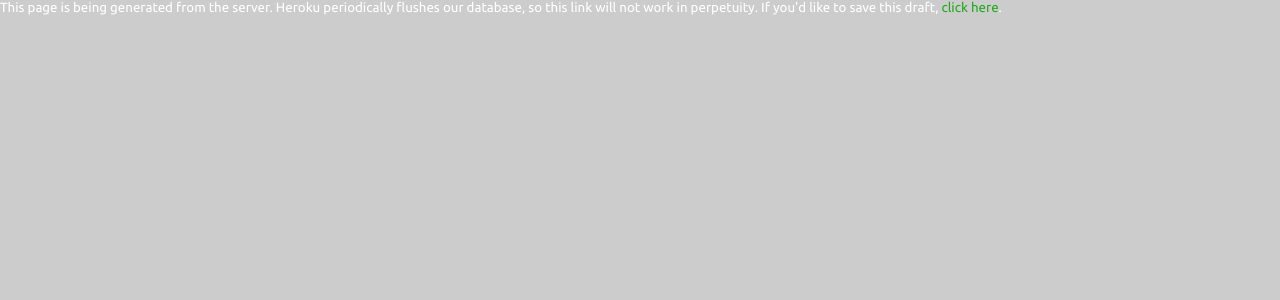
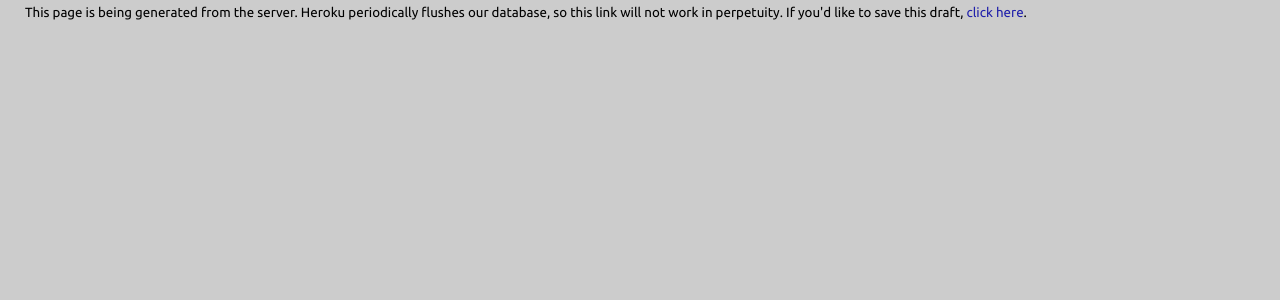
Before and after one commit to ajlvi/cube-draft, a Flask app: template app/templates/pickhistory.html in a window 1280 px wide. Shown: the top 300 px of the page. Run offline with Flask 2, Linux system fonts and the light colour scheme; the template is opened without the code that fills it, so the values that code supplies are empty.

Commit message:
CSS improvements for pick history
I think this concludes this flurry of updates? [fingers crossed]

```diff
--- a/app/static/css/cubedraft.css
+++ b/app/static/css/cubedraft.css
@@ -124,3 +124,15 @@ body {margin-left: 0; margin-top: 0 ; overflow-x: auto; overflow-y: auto}
 .cube-field select, .pack-scheme select { font-family: Ubuntu; font-size: 14pt }
 .created-response { width: 100%; text-align: center; font-family: Ubuntu;
 	font-size:14pt ; color: #990000 }
+
+/* for pick history page */
+.history-pick-cell { position : relative ; }
+.checkbox { position : absolute; top: 20%; left:30%; font-size: 72pt; color : white  }
+.pick-number-cell {min-width : 50px; font-size:11pt; color:black; text-align:center }
+.history-card-image {width : 150px; height: 209px; }
+tr.one-row-pack > td { padding: 5px 0px 5px 0px }
+tr.two-row-top > td { padding: 5px 0px 0px 0px }
+tr.two-row-bot > td { padding: 0px 0px 5px 0px }
+.overtint { position:absolute; background-color: rgba(204, 204, 204, 0.35); width:150px; height:209px; }
+.draft-save-button { color: #2020AA; text-decoration: none }
+.upper-history-bar { color: black; padding: 5px 0px 5px 25px }
--- a/app/templates/pickhistory.html
+++ b/app/templates/pickhistory.html
@@ -3,15 +3,6 @@
 {% block scripts %}
 <style><!--
 body {background: #CCCCCC; margin-right:0px ; margin-bottom:0px }
-.history-pick-cell { position : relative ; }
-.checkbox { position : absolute; top: 20%; left:30%; font-size: 72pt; color : white  }
-.pick-number-cell {min-width : 50px; font-size:11pt; color:black; text-align:center }
-.history-card-image {width : 150px; height: 209px; }
-tr.one-row-pack > td { padding: 5px 0px 5px 0px }
-tr.two-row-top > td { padding: 5px 0px 0px 0px }
-tr.two-row-bot > td { padding: 0px 0px 5px 0px }
-.overtint { position:absolute; background-color: rgba(204, 204, 204, 0.35); width:150px; height:209px; }
-.draft-save-button { color: #20AA20; text-decoration: none }
 --></style>
 
 <script>
```
